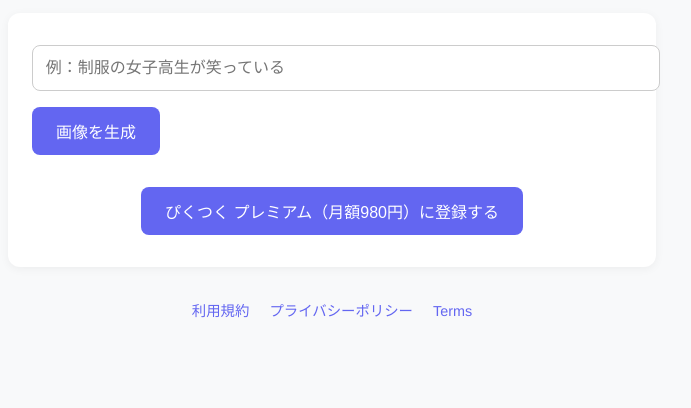
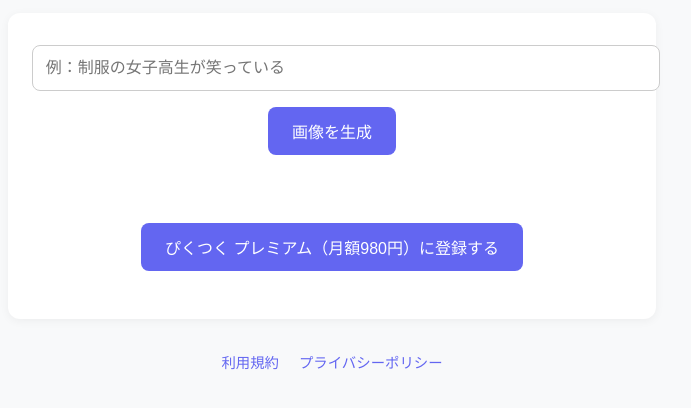
Before and after one commit to shunkunnnnn/pikutsuku, a plain HTML site: page index.html in a window 1280 px wide. Shown: the part 110-518 px from the top of the page, without its empty margins (308-999 px from the left). Drawn offline with Linux system fonts and the light colour scheme.

Commit message:
Update index.html

```diff
--- a/index.html
+++ b/index.html
@@ -34,6 +34,7 @@
       max-width: 600px;
       box-shadow: 0 2px 10px rgba(0,0,0,0.05);
       border-radius: 12px;
+      text-align: center;
     }
 
     input[type="text"] {
@@ -54,6 +55,7 @@
       border-radius: 8px;
       cursor: pointer;
       transition: background-color 0.3s;
+      margin-bottom: 1rem;
     }
 
     button:hover {
@@ -95,7 +97,9 @@
 
   <main>
     <input type="text" id="prompt" placeholder="例：制服の女子高生が笑っている">
-    <button onclick="generateImage()">画像を生成</button>
+    <div>
+      <button onclick="generateImage()">画像を生成</button>
+    </div>
     <img id="result">
 
     <div class="premium">
@@ -108,7 +112,6 @@
   <footer>
     <a href="terms.html" target="_blank">利用規約</a>
     <a href="privacy.html" target="_blank">プライバシーポリシー</a>
-    <a href="terms_en.html" target="_blank">Terms</a>
   </footer>
 
   <script>
```
